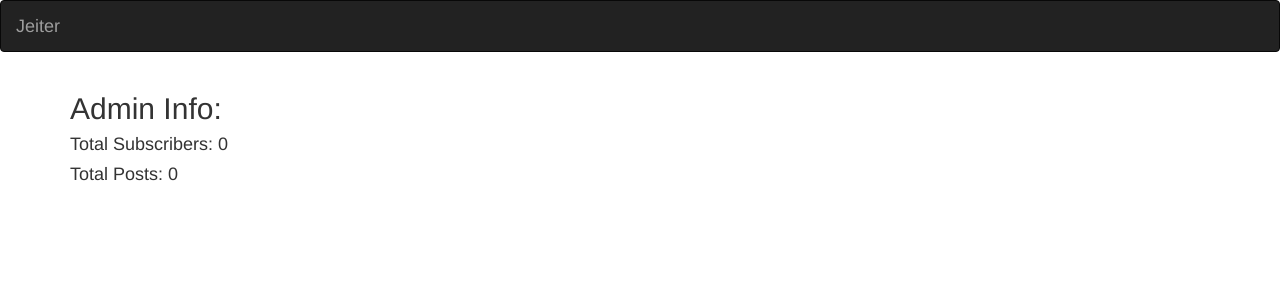
After one commit to JeremyKimotho/blogs, a Flask app: page /profile/admin/1/1 in a window 1280 px wide. The commit adds this page. Shown: the top 300 px of the page. Run offline with Flask 2, Linux system fonts and the light colour scheme; data that the repository does not hold is empty; some libraries are stand-ins or nearby versions.

Commit message:
writing posts funtionality has now been written and more role authentication

```diff
--- a/app/auth/views.py
+++ b/app/auth/views.py
@@ -1,4 +1,4 @@
-from flask import render_template, redirect, url_for, flash, request
+from flask import render_template, redirect, url_for, flash, request, session
 from flask_login import login_user, logout_user, login_required
 from . import auth
 from ..models import User
@@ -15,9 +15,9 @@ def register():
   if form.validate_on_submit():
     user = User(email=form.email.data, username=form.username.data, password=form.password.data, first_name=form.fname.data, surname=form.lname.data)
 
-    save_user(user)
+    User.save_user(user)
 
-    mail_message('Welcome to Jlogs', 'email/welcome_email', user.email, user=user)
+    welcome_mail_message('Welcome to Jlogs', 'email/welcome_email', user.email, user=user)
     return redirect(url_for('auth.login'))
     title='New Jlogs Account'
 
--- a/app/date_pipe.py
+++ b/app/date_pipe.py
@@ -3,14 +3,15 @@ import time
 from datetime import datetime
 
 def date_calc(date):
+  properDate=str(date)
   today = calendar.timegm(time.gmtime())
-  useDate = datetime.strptime(date, '%Y-%m-%d %H:%M:%S')
+  useDate = datetime.strptime(properDate, '%Y-%m-%d %H:%M:%S.%f')
   calcDate = int(useDate.strftime('%s'))
   secondsPast = today - calcDate
   daysPast = secondsPast/86400
 
   if daysPast<=1:
-    return 'Only for today.'
+    return 'Only for today'
   elif daysPast>1 and daysPast<=2:
     return 'Just yesterday.'
   else :
--- a/app/main/views.py
+++ b/app/main/views.py
@@ -24,11 +24,29 @@ def requires_admin(access_level):
 @login_required
 def index():
   title='Welcome to Jeiter'
-  time=datetime.now()
-  return render_template('index.html', title=title, time=time)
+  return render_template('index.html', title=title)
 
-@main.route('/profile/user/<uname>/')
+@main.route('/profile/user/<uname>/<id>')
 def profile_user(id, uname):
-  user = User.query.filter_by(username = uname)
-  memberFor=date_calc(User.joined)
+  user = User.query.filter_by(username = uname).first()
+  memberFor=date_calc(user.joined)
   return render_template('profile/profile.html', memberFor=memberFor)
+
+@main.route('/profile/admin/<uname>/<id>')
+def profile_admin(id, uname):
+  nō_users=User.query.all()
+  nō_posts=Post.query.all()
+  return render_template('profile/admin.html', users=nō_users, posts=nō_posts)
+
+@main.route('/writing-posts', methods=['GET', 'POST'])
+@login_required
+def write_post():
+  form = PostForm()
+  if form.validate_on_submit():
+    post = Post(title=form.title.data, body=form.body.data)
+
+    Post.save_post(post)
+    return redirect(url_for('main.index'))
+
+  title='New Blog Post'
+  return render_template('new_post.html', post=form, title=title)
--- a/app/models.py
+++ b/app/models.py
@@ -20,7 +20,7 @@ class User(UserMixin, db.Model):
   id = db.Column(db.Integer(), primary_key = True)
   username = db.Column(db.String(255))
   email = db.Column(db.String(255))
-  joined=db.Column(db.DateTime,default=datetime.utcnow)
+  joined=db.Column(db.DateTime,default=datetime.now)
   first_name = db.Column(db.String(255))
   surname = db.Column(db.String(255))
   pass_secure = db.Column(db.String(255))
@@ -69,7 +69,7 @@ class Comments(db.Model):
   id = db.Column(db.Integer(), primary_key = True)
   comment = db.Column(db.String)
   user_id = db.Column(db.Integer(), db.ForeignKey('users.id'))
-  posted = db.Column(db.DateTime,default=datetime.utcnow)
+  posted = db.Column(db.DateTime,default=datetime.now)
   post = db.Column(db.Integer, db.ForeignKey('posts.id'))
 
   def save_comment(self):
--- a/app/templates/index.html
+++ b/app/templates/index.html
@@ -9,7 +9,7 @@
     <title>Jeiter</title>
   </head>
   <body>
-    <h1>You have successfully logged in. The time is {{time}}</h1>
+    <h1>You have successfully logged in</h1>
   </body>
 </html>
 {% endblock %}
--- a/app/templates/navbar.html
+++ b/app/templates/navbar.html
@@ -10,6 +10,19 @@
         </button>
         <a class='navbar-brand' href='/'>Jeiter</a>
       </div>
+      <div class='navbar-collapse collapse'>
+        {% if current_user.is_authenticated %}
+        <ul class='nav navbar-nav navbar-right'>
+          <li><a href="{{url_for('main.profile_user', uname=current_user.username, id=current_user.id)}}">{{current_user.username}}</a></li>
+          <li style='color:white;'><a href="{{url_for('auth.logout')}}">Log Out</a></li>
+        </ul>
+        {% endif %}
+        {% if current_user.username == 'master' %}
+        <ul class='nav navbar-nav navbar-right'>
+          <li><a href="{{url_for('main.profile_admin', uname=current_user.username, id=current_user.id)}}">Admin Settings</a></li>
+        </ul>
+        {% endif %}
+      </div>
     </div>
   </div>
 </div>
--- /dev/null
+++ b/app/templates/profile/admin.html
@@ -0,0 +1,14 @@
+{% extends 'base.html' %}
+{% import 'macros.html' as macro %}
+
+{% block content %}
+<div class="container">
+  <div class="row">
+    <div class="col-lg-12">
+      <h2>Admin Info:</h2>
+      <h4>Total Subscribers: {{users|count}}</h4>
+      <h4>Total Posts: {{posts|count}}</h4>
+    </div>
+  </div>
+</div>
+{% endblock %}
```
